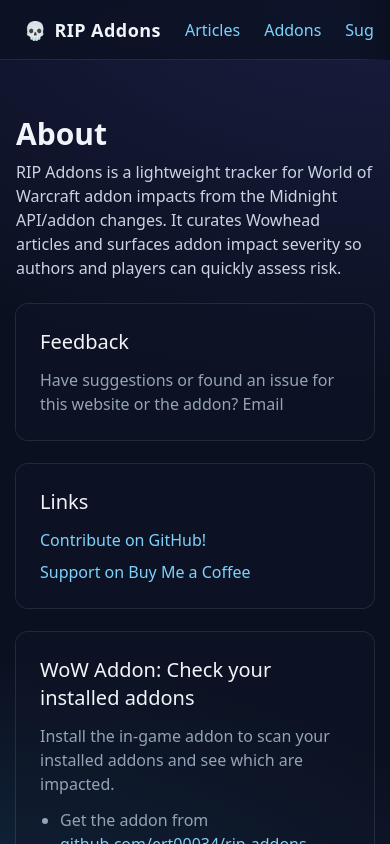
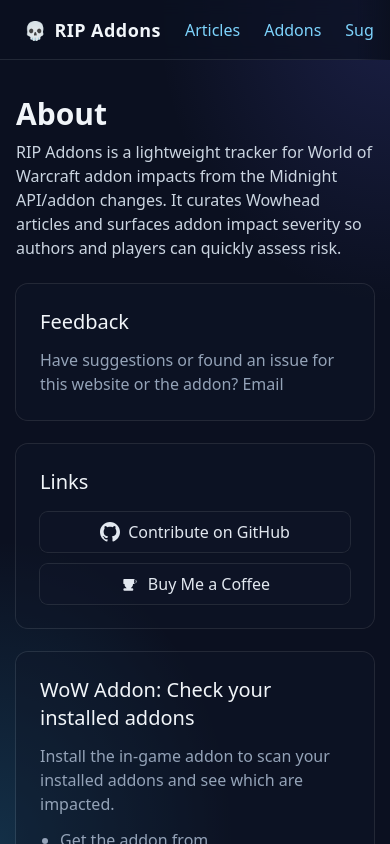
Before and after one commit to ert00034/midnight-hitlist, a Next.js app: page /about in a window 390 px wide. Shown: the top 844 px of the page. Built offline with nearby package versions, Linux system fonts and the light colour scheme; no server answers.

Commit message:
mobile support

```diff
--- a/app/about/page.tsx
+++ b/app/about/page.tsx
@@ -23,15 +23,27 @@
 
           <section className="rounded-xl bg-slate-900/40 p-6 ring-1 ring-white/10 hover:shadow-glow transition">
             <h2 className="text-xl font-medium">Links</h2>
-            <ul className="mt-3 space-y-2">
+            <ul className="mt-4 grid grid-cols-1 gap-3 sm:grid-cols-2">
               <li>
                 <Link
                   href="https://github.com/ert00034/midnight-hitlist"
                   target="_blank"
                   rel="noopener noreferrer"
-                  className="text-sky-300 hover:underline"
+                  aria-label="GitHub repository"
+                  className="group flex w-full items-center justify-center gap-2 rounded-lg bg-slate-900/40 px-4 py-2 text-slate-200 ring-1 ring-white/10 shadow-sm transition hover:bg-slate-900/60 hover:text-white hover:ring-midnight-400/40 hover:shadow-glow focus-visible:outline-none focus-visible:ring-2 focus-visible:ring-midnight-400/60"
                 >
-                  Contribute on GitHub!
+                  <svg
+                    className="h-5 w-5"
+                    viewBox="0 0 24 24"
+                    aria-hidden="true"
+                    focusable="false"
+                  >
+                    <path
+                      fill="currentColor"
+                      d="M12 0C5.37 0 0 5.37 0 12c0 5.303 3.438 9.8 8.205 11.385.6.113.82-.26.82-.577 0-.285-.01-1.04-.015-2.04-3.338.726-4.042-1.61-4.042-1.61-.546-1.387-1.333-1.756-1.333-1.756-1.09-.745.082-.73.082-.73 1.205.086 1.84 1.237 1.84 1.237 1.07 1.833 2.807 1.304 3.492.997.108-.776.42-1.305.763-1.606-2.665-.304-5.467-1.333-5.467-5.93 0-1.31.468-2.38 1.236-3.22-.123-.303-.536-1.523.116-3.176 0 0 1.008-.323 3.301 1.23.957-.266 1.985-.399 3.005-.404 1.02.005 2.048.138 3.006.404 2.292-1.553 3.298-1.23 3.298-1.23.653 1.653.24 2.873.118 3.176.77.84 1.234 1.91 1.234 3.22 0 4.61-2.807 5.624-5.48 5.922.431.37.816 1.104.816 2.224 0 1.604-.015 2.896-.015 3.286 0 .32.218.694.825.576C20.565 21.796 24 17.3 24 12c0-6.63-5.37-12-12-12z"
+                    />
+                  </svg>
+                  <span>Contribute on GitHub</span>
                 </Link>
               </li>
               <li>
@@ -39,9 +51,23 @@
                   href="https://buymeacoffee.com/ripaddons"
                   target="_blank"
                   rel="noopener noreferrer"
-                  className="text-sky-300 hover:underline"
+                  aria-label="Support on Buy Me a Coffee"
+                  className="group flex w-full items-center justify-center gap-2 rounded-lg bg-slate-900/40 px-4 py-2 text-slate-200 ring-1 ring-white/10 shadow-sm transition hover:bg-slate-900/60 hover:text-white hover:ring-midnight-400/40 hover:shadow-glow focus-visible:outline-none focus-visible:ring-2 focus-visible:ring-midnight-400/60"
                 >
-                  Support on Buy Me a Coffee
+                  <svg
+                    className="h-5 w-5"
+                    viewBox="0 0 24 24"
+                    aria-hidden="true"
+                    focusable="false"
+                  >
+                    <path
+                      fill="currentColor"
+                      fillRule="evenodd"
+                      clipRule="evenodd"
+                      d="M4 7a1 1 0 011-1h11a3 3 0 110 6h-.382A5.002 5.002 0 0113 17H8a5.002 5.002 0 01-2.618-5H5a1 1 0 01-1-1V7zm13 0v4h1a2 2 0 000-4h-1zM4 18.5A1.5 1.5 0 015.5 17h9a1.5 1.5 0 010 3h-9A1.5 1.5 0 014 18.5z"
+                    />
+                  </svg>
+                  <span>Buy Me a Coffee</span>
                 </Link>
               </li>
             </ul>
--- a/app/globals.css
+++ b/app/globals.css
@@ -46,3 +46,9 @@
 .severity-pill {
   @apply inline-flex items-center rounded-full px-2.5 py-0.5 text-xs font-medium ring-1 ring-white/10;
 }
+
+/* Ensure gradient never tiles and fills viewport on all devices */
+body {
+  background-repeat: no-repeat;
+  background-size: cover;
+}
--- a/app/layout.tsx
+++ b/app/layout.tsx
@@ -12,9 +12,9 @@
   return (
     <html lang="en" className="h-full">
       <body className="min-h-screen overflow-x-hidden bg-[#0b1020] text-slate-100">
-        <div className="fixed inset-0 -z-10 bg-[#0b1020] bg-arcane-gradient bg-no-repeat"></div>
+        <div className="fixed inset-0 -z-10 bg-[#0b1020] bg-arcane-gradient bg-no-repeat bg-fixed"></div>
         <Navbar />
-        <div className="mx-auto max-w-6xl px-4">
+        <div className="pt-14 mx-auto max-w-6xl px-4">
           {children}
         </div>
       </body>
--- a/app/suggest/page.tsx
+++ b/app/suggest/page.tsx
@@ -132,7 +132,7 @@
         <div className="space-y-3">
           <div className="flex items-center justify-between">
             <label className="block text-sm">Addons and severity</label>
-            <button type="button" onClick={addRow} className="rounded bg-cyan-600 px-3 py-1.5 text-sm hover:bg-cyan-500">Add addon</button>
+            <button type="button" onClick={addRow} className="rounded bg-cyan-600 px-3 py-1.5 text-sm hover:bg-cyan-500">Add another addon</button>
           </div>
           <div className="space-y-2">
             {addons.map((a, i) => (
--- a/components/Navbar.tsx
+++ b/components/Navbar.tsx
@@ -5,8 +5,8 @@
   const isAdmin = cookies().get('mh_admin')?.value === '1';
   const showAdminLink = process.env.NODE_ENV !== 'production' || isAdmin;
   return (
-    <nav className="sticky top-0 z-50 mb-4 relative">
-      <div className="pointer-events-none absolute inset-y-0 left-1/2 w-screen -translate-x-1/2 border-b border-white/10 bg-[#0b1020]/70 backdrop-blur"></div>
+    <nav className="fixed top-0 inset-x-0 z-50">
+      <div className="pointer-events-none absolute inset-0 border-b border-white/10 bg-[#0b1020]/70 backdrop-blur"></div>
       {/* Right fade hint for horizontal scroll */}
       <div className="pointer-events-none absolute right-0 top-0 bottom-0 w-8 bg-gradient-to-l from-[#0b1020] to-transparent"></div>
       <div className="relative z-10 mx-auto flex max-w-6xl items-center px-4 py-3">
--- a/components/articles/ArticleCard.tsx
+++ b/components/articles/ArticleCard.tsx
@@ -17,11 +17,11 @@
   const severity = article.severity ?? 1;
   return (
     <div className="group rounded-xl bg-slate-900/40 p-5 ring-1 ring-white/10 transition hover:shadow-glow touch-manipulation">
-      <div className="flex items-start gap-4">
+      <div className="flex items-start gap-4 min-w-0">
         <Favicon url={article.url} src={article.favicon || undefined} size={32} className="rounded" />
         <div className="min-w-0 flex-1 overflow-hidden">
-          <div className="flex items-center gap-3">
-            <Link href={article.url} target="_blank" className="truncate text-lg font-medium focus:outline-none focus-visible:ring-2 focus-visible:ring-white/30 rounded" title={article.url}>
+          <div className="flex items-center gap-3 min-w-0">
+            <Link href={article.url} target="_blank" rel="noopener noreferrer" className="block text-lg font-medium leading-snug line-clamp-2 break-words focus:outline-none focus-visible:ring-2 focus-visible:ring-white/30 rounded" title={article.url}>
               {article.title || article.url}
             </Link>
           </div>
--- a/components/articles/ArticleToolbar.tsx
+++ b/components/articles/ArticleToolbar.tsx
@@ -19,13 +19,13 @@
   };
 
   return (
-    <div className="mt-4 flex items-center justify-between">
+    <div className="mt-4 flex items-center justify-between gap-3">
       <div className="text-sm text-slate-300">
         Showing: {recommendedOnly ? 'Recommended' : 'All'}
       </div>
       <button
         onClick={toggle}
-        className="rounded bg-slate-800 px-3 py-1.5 text-sm ring-1 ring-white/10 hover:bg-slate-700"
+        className="shrink-0 rounded bg-slate-800 px-3 py-1.5 text-sm ring-1 ring-white/10 hover:bg-slate-700"
       >
         {recommendedOnly ? 'Show All' : 'Show Recommended'}
       </button>
--- a/tailwind.config.ts
+++ b/tailwind.config.ts
@@ -34,7 +34,8 @@
         glow: '0 0 30px rgba(99, 102, 241, 0.35)',
       },
       backgroundImage: {
-        'arcane-gradient': 'radial-gradient(1200px 800px at 100% -10%, rgba(99, 102, 241, 0.18), transparent 60%), radial-gradient(1000px 600px at -10% 120%, rgba(56, 189, 248, 0.18), transparent 60%)'
+        // Responsive, non-repeating corner glows that scale with viewport
+        'arcane-gradient': 'radial-gradient(100% 60% at 100% 0%, rgba(99, 102, 241, 0.18), transparent 60%), radial-gradient(100% 60% at 0% 100%, rgba(56, 189, 248, 0.18), transparent 60%)'
       }
     },
   },
```
Also changed, not shown: components/admin/AdminArticleManager.tsx (+14 -1 lines).
